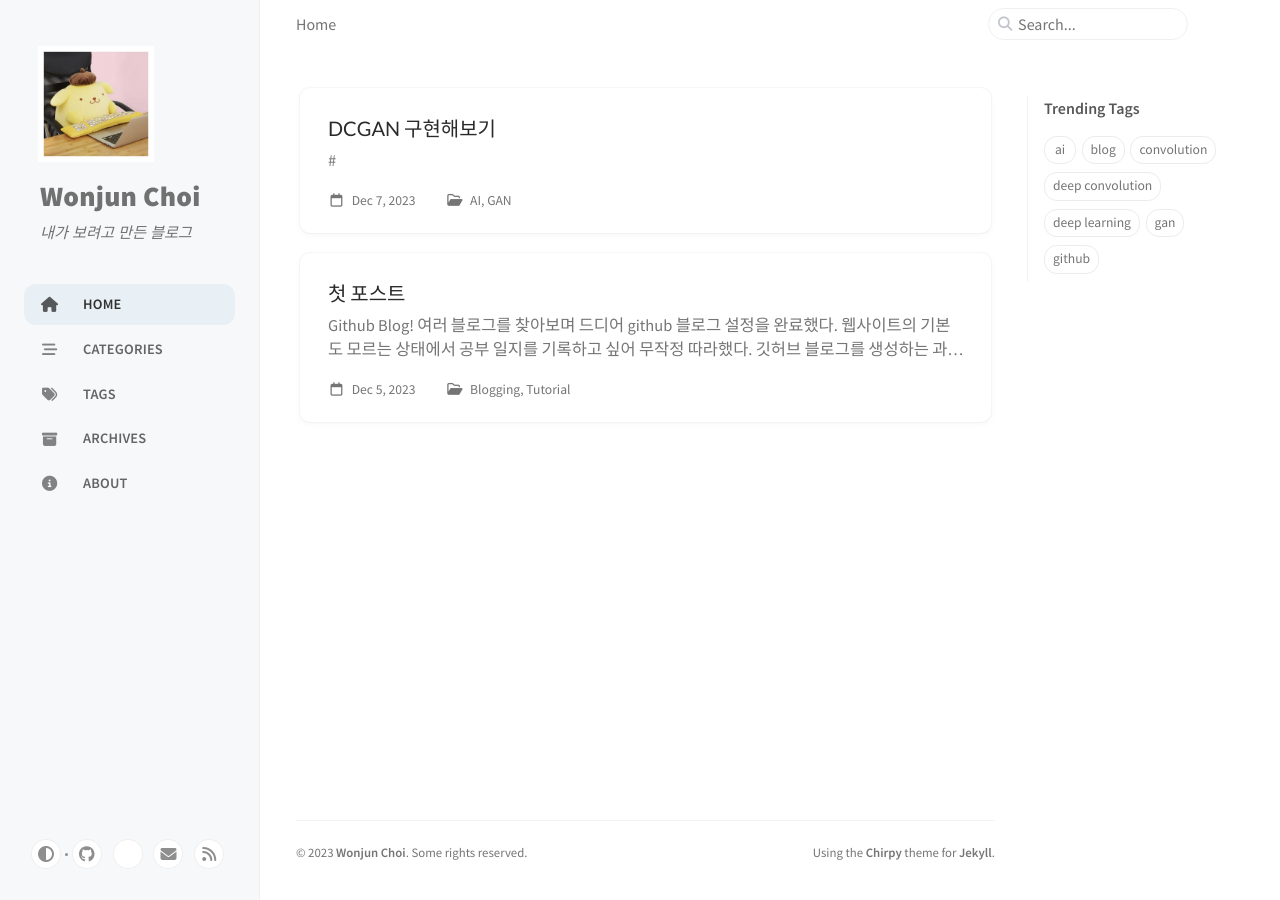
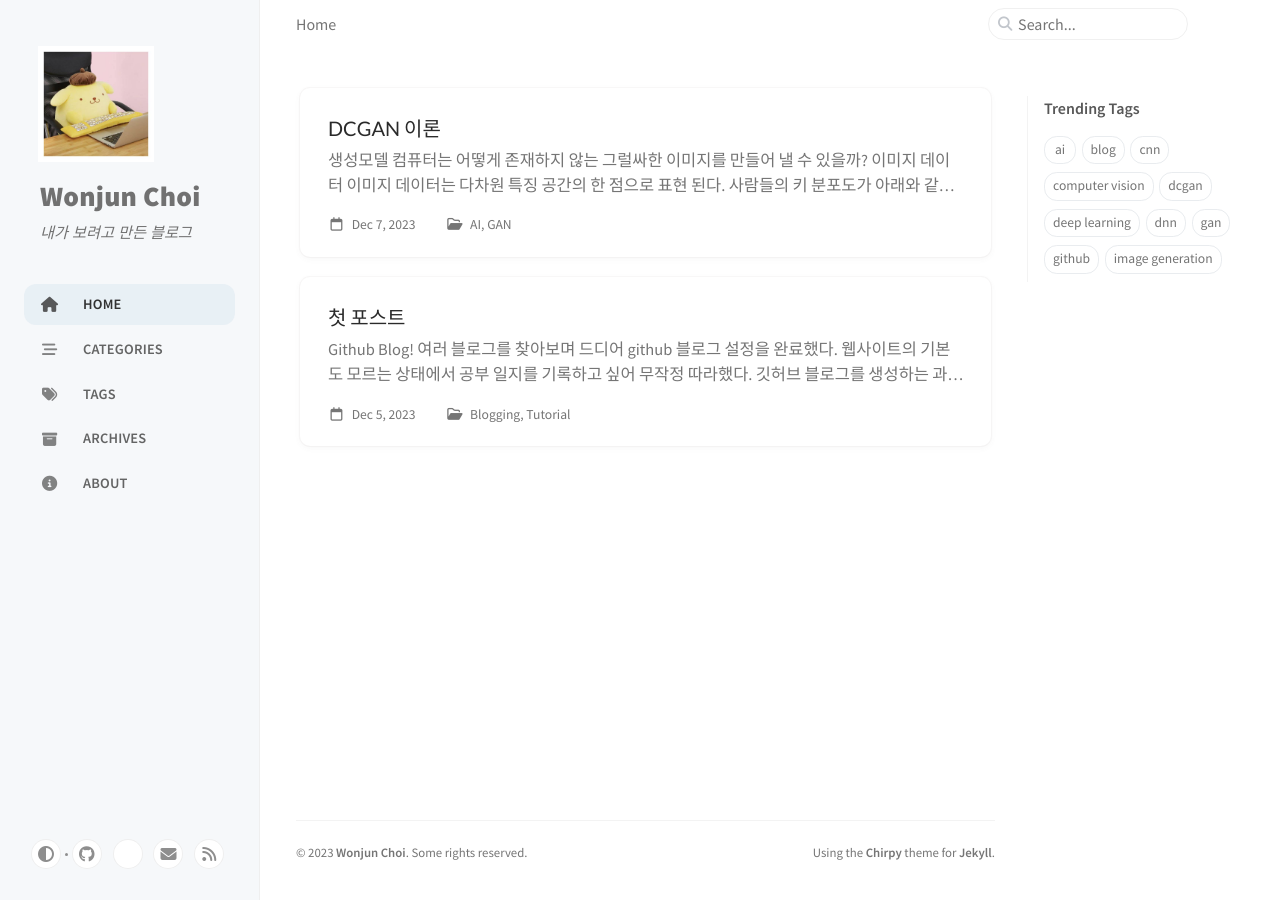
Before and after one commit to Junibuni/Junibuni.github.io, a Jekyll site: the page built from index.markdown, in a window 1280 px wide. Built offline with Jekyll 4.4.1, drawn with Linux system fonts in a browser that asks for light colours; cached includes are drawn as plain includes; some of the changed lines change nothing that is shown.

Commit message:
:memo: Update DCGAN

```diff
--- a/_posts/2023-12-06-DCGAN.md
+++ b/_posts/2023-12-06-DCGAN.md
@@ -1,7 +1,53 @@
 ---
-title: DCGAN 구현해보기
+title: DCGAN 이론
 date: 2023-12-06 23:56:00 +0800
 categories: [AI, GAN]
-tags: [gan, deep learning, convolution, deep convolution, ai]
+tags: [dcgan, deep learning, cnn, image generation, neural network, ml, ai, gan, image synthesis, computer vision, dnn, image processing, python, pytorch]
 ---
-#
+# 생성모델
+컴퓨터는 어떻게 존재하지 않는 그럴싸한 이미지를 만들어 낼 수 있을까?
+
+## 이미지 데이터
+이미지 데이터는 다차원 특징 공간의 한 점으로 표현 된다. 사람들의 키 분포도가 아래와 같이 주어졌을 때, 특정 사람의 키는 1차원 공간의 점 (키)로 표현 될 수 있다. 당연한 얘기지만, 이미지 데이터와 같이 다차원 공간에 존재하는 데이터도 마찬가지라는 얘기다. 따라서 이미지의 분포를 근사하는 모델을 생성한다면, 그럴싸한 데이터를 생성할 수 있다는 얘기이다!
+![키 분포](../assets/img/post/height_distribution.png)
+
+정리하자면, 생성모델은 다음과 같이 설명할 수 있다.
+- 결합확률분포 (joint probability distribution) 의 통계모델
+- 새로운 인스턴스 (new data instances)를 생성하는 아키텍쳐
+
+## 생성모델의 목표
+
+
+이미지 생성모델의 목표라고 하면, 이미지 데이터의 분포를 근사하는 모델, G (Generator) 를 만드는 것이 생성모델의 목표이다. 이때, 모델 G 가 원래 이미지의 분포를 잘 모델링 할 수 있다면 잘 동작한다고 볼 수 있다.
+
+# Generative Adversarial Network (GAN)
+GAN은 이름에서 볼 수 있듯이, 적대적인(Adversarial) 네트워크이다. 이게 무슨 뜻인가 하면, 두개의 네트워크를 함께 학습한다는 뜻이다. 두가지 모델은 생성자(Generator)와 판별자(Discriminator)로 이루어져 있고, inference 과정에서는 생성자 모델만 쓰여 새로운 이미지를 생성하게 된다. 이 두가지 모델을 함께 학습시키면서 생성모델을 학습할 수 있게 된다. 생성자는 다음과 같은 목적함수(objective funtion)을 통해 이미지 분포를 학습 할 수 있다.
+
+[GAN 문헌](https://arxiv.org/abs/1406.2661)
+
+$$
+\min_{G} \max_{D} V(D,G) = E_{x \sim p_{data}(x)}[\log{D(x)}] + E_{z \sim p_{z}(z)}[\log{1-D(G(z))}]
+$$
+
+위에서 $G$는 목적함수를 최대한 낮추고자 노력하고, $D$는 목적함수를 최대로 높이고자 노력하게 된다. 다시말해 우변의 첫번째 항은 원본 데이터에 대해서는 $D(x)$가 1을 뱉어낼 수 있게 하고, 두번째 항은 가짜 이미지에 대해서 0을 뱉어낼 수 있도록 학습하겠다는 뜻이다.
+
+![GAN structure](../assets/img/post/GAN_structure.png)
+
+GAN은 위와 같이 학습을 진행하고, Discriminator를 통해 나온 값으로 Fake(0)와 Real(1)을 판별한다. 이 결과를 통해 Loss 값을 구하게 되고, 각 모델은 다음과 같이 업데이트 될 수 있다.
+
+Generator는 목적함수를 낮춰야 하기 때문에 -ve 방향으로 업데이트:
+$$
+\theta_G \leftarrow \theta_G - \eta \cdot \nabla_{\theta_G} \left( \frac{1}{m} \sum_{i=1}^{m} \log(D(G(z_i))) \right)
+$$
+
+Discriminator는 Fake(0), Real(1)이 되는 방향으로 gradient를 타고 올라갈 수 있게 업데이트:
+$$
+\theta_D \leftarrow \theta_D + \eta \cdot \nabla_{\theta_D} \left( \frac{1}{m} \sum_{i=1}^{m} \left[ \log(D(x_i)) + \log(1 - D(G(z_i))) \right] \right)
+$$
+
+하게 된다.
+
+동일한 목적함수 식에 대해서 $D$와 $G$는 서로 다른 목적을 가지기 때문에, **min-max**게임 이론에 기반하는 optimization문제로 볼 수 있다. 이런식으로 동일한 식으로 $G$는 minimize 하고 $D$는 maximize하는 방향으로 학습하면, 생성자는 "그럴싸한"이미지를 생성해 낼 수 있는 모델이 될 수 있다는게 문헌에서 주장하는 이론이다.
+
+## GAN의 수렴 과정
+![GAN schematic diagram](../assets/img/post/GAN_schematic.png)
```
Also changed, not shown: assets/img/post/GAN_schematic.png (added), assets/img/post/GAN_structure.png (added), assets/img/post/height_distribution.png (added), 1 other file.
